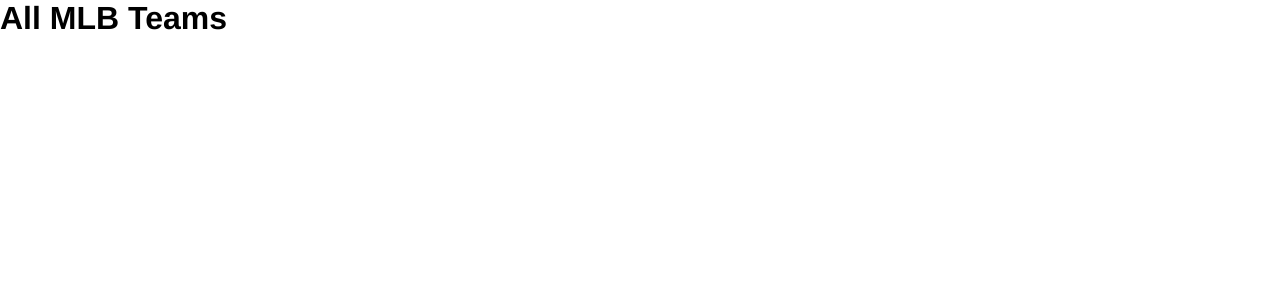
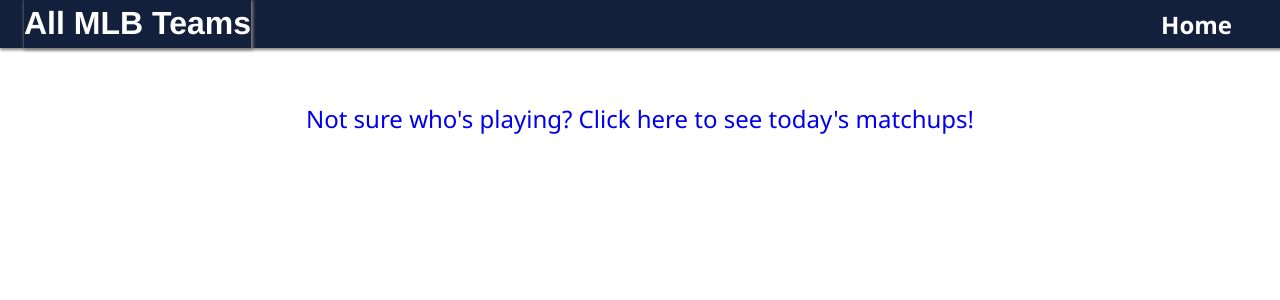
Before and after one commit to caseymacleod22/django-baseball-scorebook, a Django app: page /teams/ in a window 1280 px wide. Shown: the top 300 px of the page. Run offline with Django 3.2, Linux system fonts and the light colour scheme; data that the repository does not hold is empty.

Commit message:
styling and working links

```diff
--- a/scorebook/static/css/style.css
+++ b/scorebook/static/css/style.css
@@ -10,7 +10,7 @@
     font-family: Helvetica;
 }
 
-header {
+.homeheader, .teamheader {
     display: flex;
     align-items: center;
     justify-content: space-between;
@@ -59,6 +59,36 @@
 }
 
 .teams {
-    display: flex;
+    display: inline-flex;
+    align-items: center;
     justify-content: center;
+    flex-wrap: wrap;
+    padding: 14px;
+    margin-top: 3vh;
+    font-family:'Segoe UI', Tahoma, Geneva, Verdana, sans-serif;
+    font-size: 15px;
+    background: linear-gradient(to left,rgb(239, 16, 34), rgb(12, 34, 89));
+    border-radius: 20%;
+    color: white;
 }
+
+.title {
+    text-align: center;
+    padding-top: 5px;
+    height: 3rem;
+    background-color: rgb(19, 32, 60);
+    color: white;
+    box-shadow: 1px 1px 3px 1px #808080;
+}
+
+a {
+    text-align: center;
+    font-size: 1.5rem;
+    font-family: 'Segoe UI', Tahoma, Geneva, Verdana, sans-serif;
+    text-decoration: none;
+}
+
+.teampage {
+    margin-left: 5px;
+    margin-right: 5px;
+}
--- a/scorebook/templates/index.html
+++ b/scorebook/templates/index.html
@@ -9,7 +9,7 @@
     <title>Baseball Scorebook</title>
 </head>
 <body>
-    <header>
+    <header class='homeheader'>
         <h1>Baseball Scorebook</h1>
         <nav>
             <ul>
--- a/scorebook/templates/teams.html
+++ b/scorebook/templates/teams.html
@@ -9,13 +9,23 @@
     <title>All MLB Teams</title>
 </head>
 <body>
-    <h1>All MLB Teams</h1>
-    <section>
+    <header class='teamheader'>
+        <h1 class='title'>All MLB Teams</h1>
+        <nav>
+            <ul>
+                <li>
+                    <a href="/">Home</a>
+                </li>
+            </ul>
+        </nav>
+    </header>
+    <section class='teampage'>
         {% for team in scorebook %}
         <article class='teams'>
             <h1>{{ team.location }} {{ team.name }}</h1>
         </article>
         {% endfor %}
-    </section>
+    </section><br><br><br>
+    <a href='https://www.mlb.com/schedule' target='_blank'>Not sure who's playing? Click here to see today's matchups!</a>
 </body>
 </html>
```
